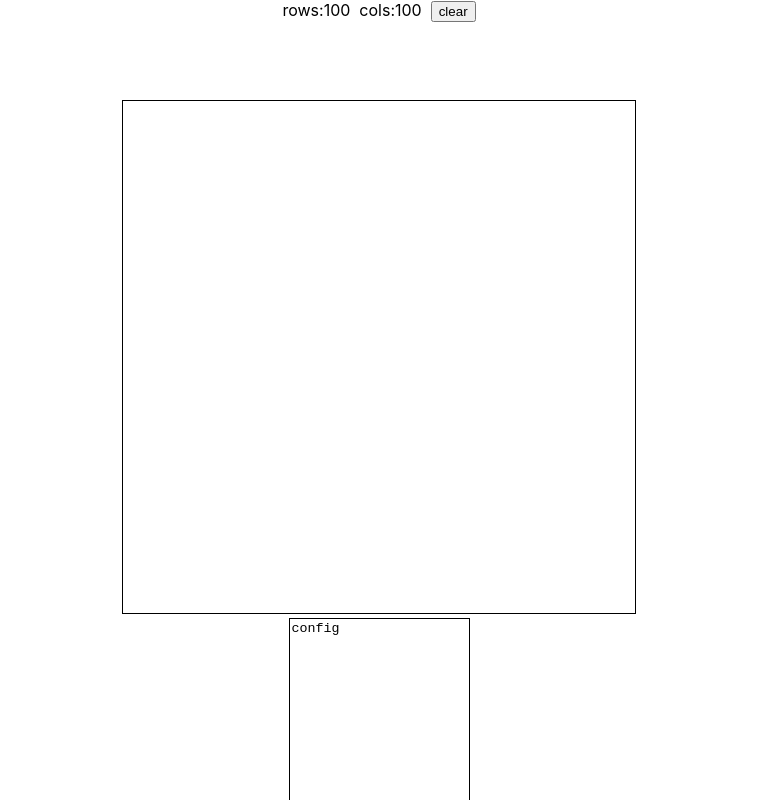
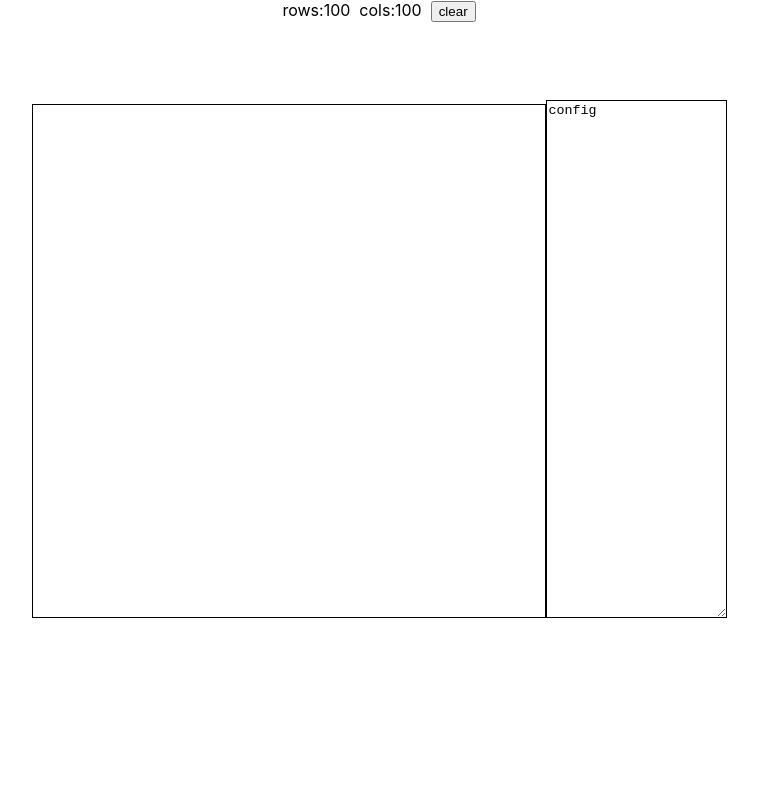
Before and after one commit to frankyyzy/life_config_generator, a React (Create React App) app: page / in a window 1280 px wide. Shown: the top 800 px of the page, without its empty margins (261-1019 px from the left). Built offline with nearby package versions, Linux system fonts and the light colour scheme.

Commit message:
Update PokemonCanvas.js

```diff
--- a/src/PokemonCanvas.js
+++ b/src/PokemonCanvas.js
@@ -240,13 +240,13 @@ class PokemonCanvas extends Component {
     render() {
 
       return (
+          <BlockPageScroll>
         <div className="wave-viewer">
       <div> rows:{this.state.rows}&nbsp;
             cols:{this.state.cols} &nbsp;
       <button onClick={e => this.clearCells()}>clear</button>
 
       </div>
-          <BlockPageScroll>
             <canvas
               style = {{
                 position: 'relative',
@@ -264,7 +264,6 @@ class PokemonCanvas extends Component {
               onMouseOut={e => this.mouseout(e)}
             ></canvas>
 
-</BlockPageScroll>
             <textarea
             style = {{
                 position: 'relative',
@@ -278,6 +277,7 @@ class PokemonCanvas extends Component {
           </textarea>
 
         </div>
+            </BlockPageScroll>
       );
     }
   }
```
